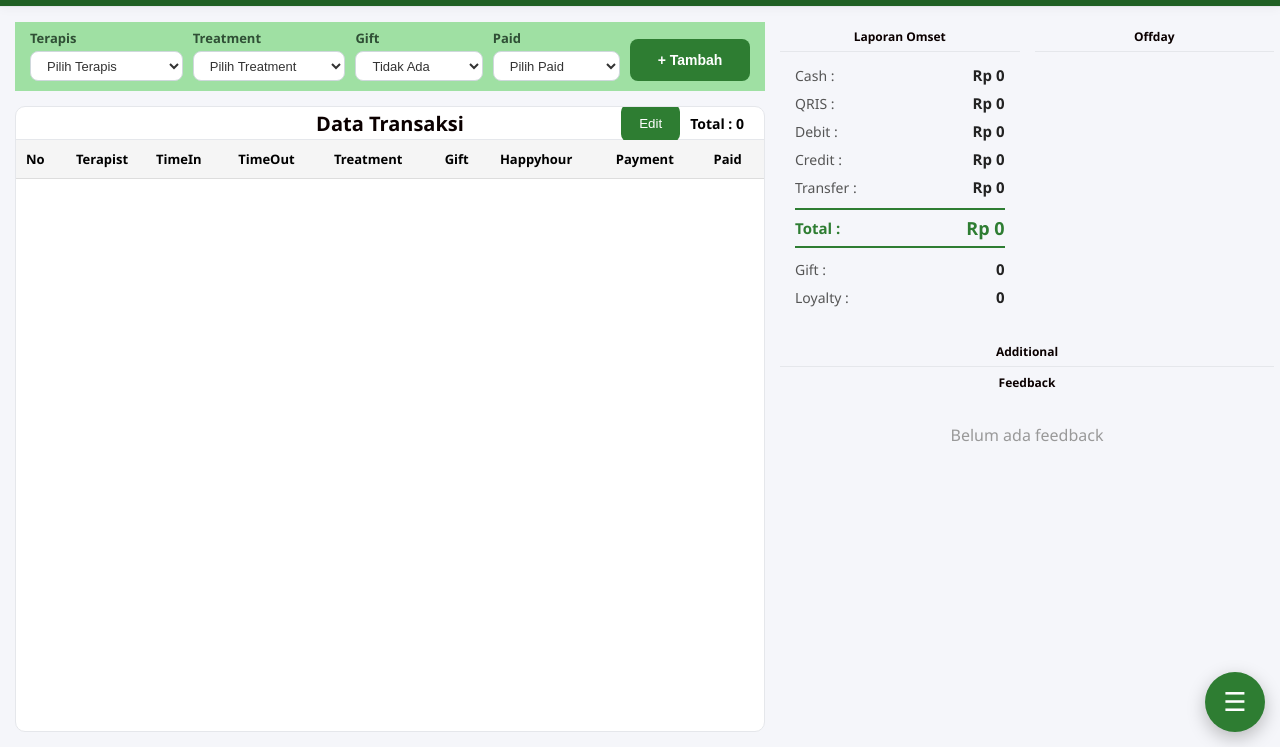
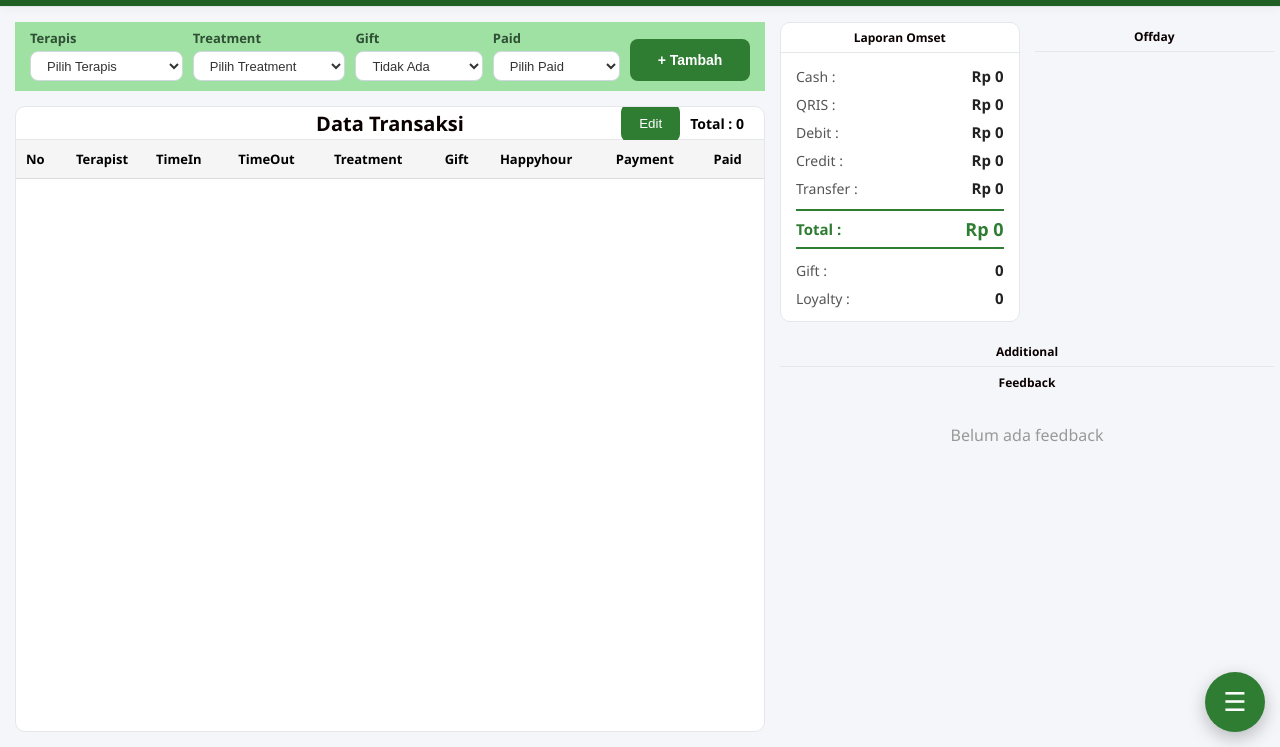
Before and after one commit to treehouse-coder/Cashier_TrehouseKRW, a plain HTML site: page index.html in a window 1280 px wide. Shown: the part 53-800 px from the top of the page. Drawn offline with nearby package versions, Linux system fonts and the light colour scheme; no server answers; a web font is replaced by a local one.

Commit message:
Add styles for border, border-radius, and background

```diff
--- a/css/summary.css
+++ b/css/summary.css
@@ -8,7 +8,13 @@ SUMMARY CARD
 
     flex-direction:column;
 
+    min-height:0;
 
+    border:1px solid #e5e7eb;
+
+    border-radius:10px;
+
+    background:#ffffff;
 
     overflow:hidden;
 
```
